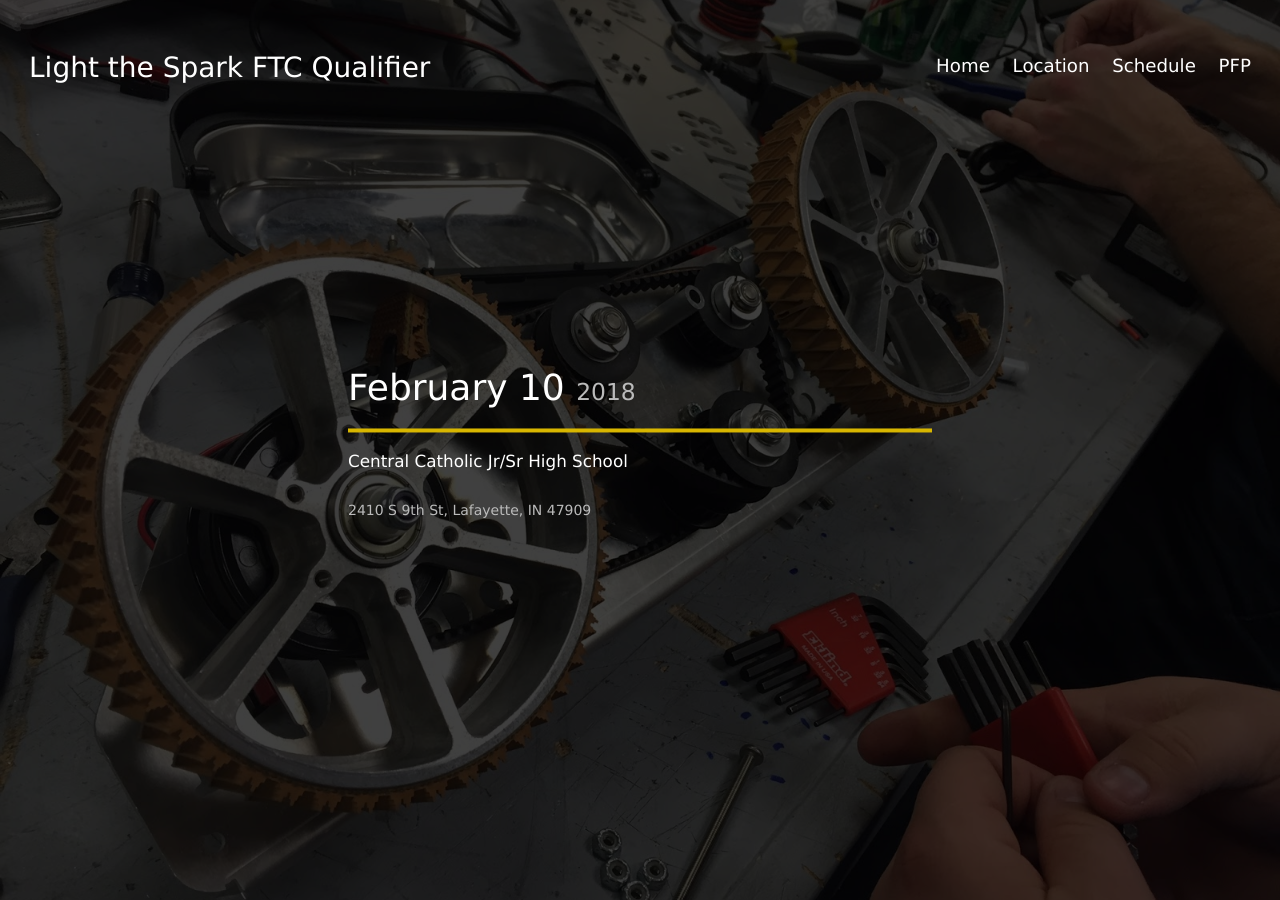
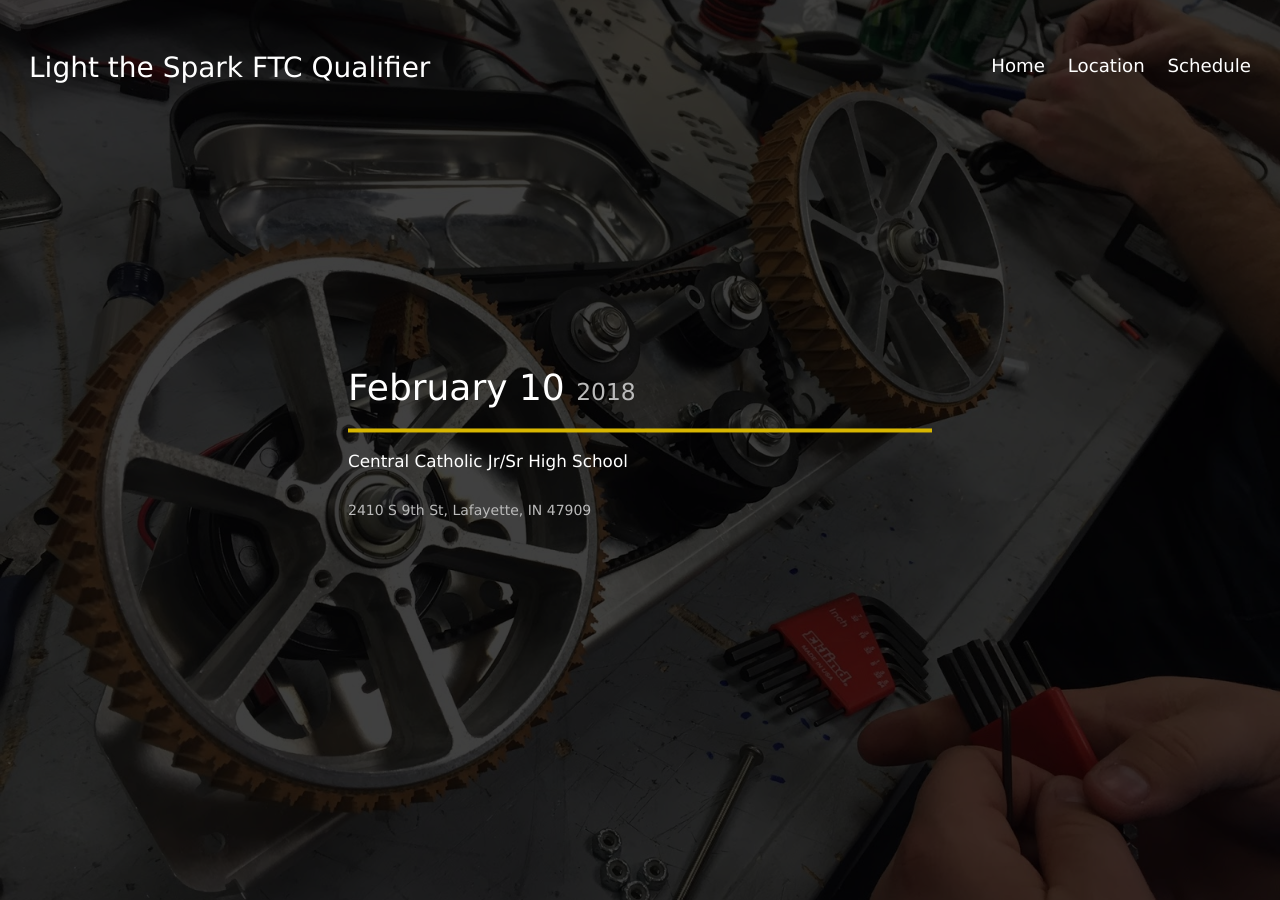
Before and after one commit to purduefirst/purduefirst.github.io, a Jekyll site: the page built from ftc-qualifier.html, in a window 1280 px wide and 900 px high. Built offline with Jekyll 4.4.1, drawn with Linux system fonts in a browser that asks for light colours.

```diff
--- a/_includes/navbar-events.html
+++ b/_includes/navbar-events.html
@@ -5,7 +5,7 @@
 		</div>
 		<ul class="navbar-child-container navbar-right">
 			<li class="navbar-child">
-				<a href="#">Home</a>
+				<a href="/">Home</a>
 			</li>
 			<li class="navbar-child">
 				<a href="#location">Location</a>
@@ -16,9 +16,6 @@
 			<!-- <li class="navbar-child"> -->
 			<!-- <a href="#travel">Travel</a> -->
 			<!-- </li> -->
-			<li class="navbar-child">
-				<a href="{{ "/" | prepend: site.baseurl }}">PFP</a>
-			</li>
 		</ul>
 	</div>
 </div>
```
